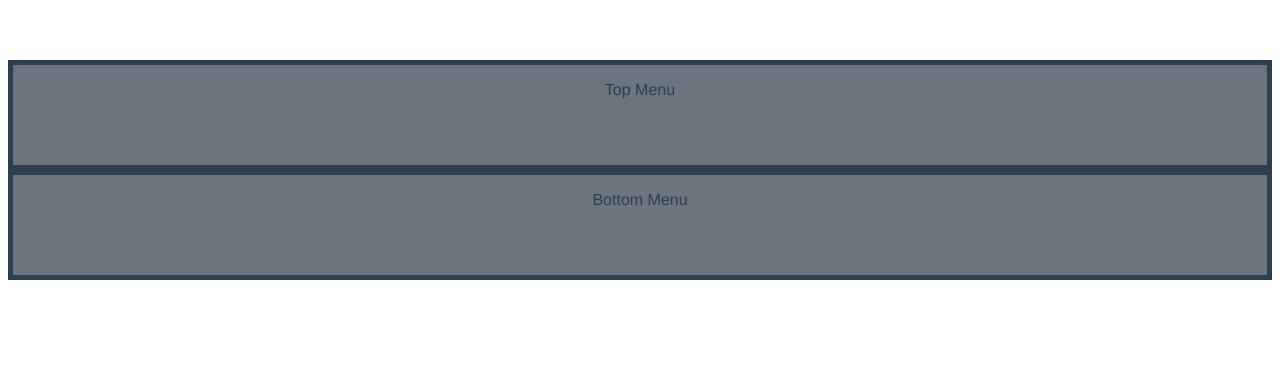
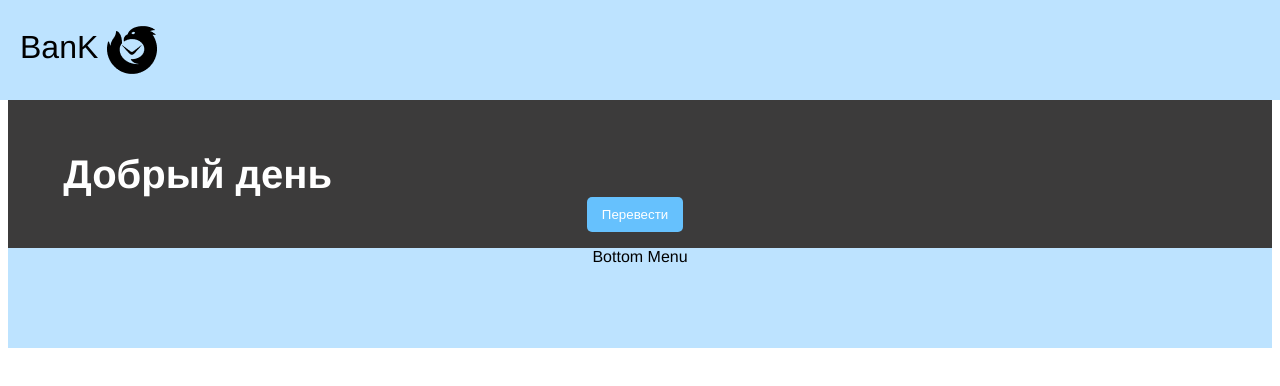
Before and after one commit to Darkness365D/Site2, a Vue app: page /dashboard in a window 1280 px wide. Shown: the top 386 px of the page. Built offline with nearby package versions, Linux system fonts and the light colour scheme; no server answers.

Commit message:
очень красиво

```diff
--- a/src/App.vue
+++ b/src/App.vue
@@ -17,7 +17,5 @@ export default {
   -webkit-font-smoothing: antialiased;
   -moz-osx-font-smoothing: grayscale;
   text-align: center;
-  color: #2c3e50;
-  margin-top: 60px;
 }
 </style>
--- a/src/components/DashBoard.vue
+++ b/src/components/DashBoard.vue
@@ -1,15 +1,40 @@
 <template>
-  <div style="background-color: aqua;">
-    <div class="top-menu">
-      <!-- Добавьте элементы верхнего меню здесь -->
-      <p>Top Menu</p>
+  <div style="background-color: #3C3B3B;">
+     <div class="top-menu">
+       <div class="name" align="left" >
+        <span>
+        BanK
+        <img src="@/assets/naz.png" align="center">
+        </span>
+      </div>
+    <nav class="menu">
+        <a href="#glavnaya">Главная</a>
+        <a href="#">Операции</a>
+        <a href="#">Платежи</a>
+    </nav>
+      <div class="user-name" v-if="user">
+        <span>
+         {{ user.name }}
+              <img src="@/assets/Frame 11.png" align="center">
+        </span>
+      </div>
+  </div>
+    <br>
+    <br>
+    <br>
+    <br>
+    <br>
+    <br>
+    <br>
+    <br>
+    <div class="text" >
+    Добрый день
     </div>
-
     <div class="card-form" v-if="user">
         <img src="@/assets/f7_money-rubl-circle-fill.png">
         <p style="padding-left: 50%;">{{ user.Balance }}</p>
     </div>
-
+    <button>Перевести</button>
     <div class="bottom-menu">
       <!-- Добавьте элементы нижнего меню здесь -->
       <p>Bottom Menu</p>
--- a/src/styles/global.css
+++ b/src/styles/global.css
@@ -1,5 +1,69 @@
+/* Обнуление отступов и границ у html и body */
+html, body {
+  margin: 0;
+  padding: 0;
+  background-color: #3C3B3B;
+}
+
+.top-menu {
+  height: 100px;
+  width: 100%; /* Ширина 100% */
+  background-color: #BDE3FF;
+  padding: 0;
+  margin: 0; /* Отменяем все внешние отступы */
+  position: fixed; /* Закрепляем меню наверху */
+  top: 0; /* Располагаем его в верхней части страницы */
+  left: 0; /* Располагаем его по левому краю */
+  z-index: 1000; /* Задаем высокий z-index, чтобы меню было выше других элементов */
+  display: flex;
+  justify-content: space-between;
+  align-items: center;
+  padding: 0 20px; /* Добавляем паддинг для удобства */
+}
+
+.menu {
+  list-style-type: none;
+  display: flex;
+  margin-right: -1000px; /* Расстояние между элементами меню */
+  text-decoration: none;
+  color: #000;
+  font-size: 23px;
+  gap: 40px;
+}
+
+.user-name {
+  display: flex;
+  align-items: center; /* Выравниваем элементы по центру по вертикали */
+  margin-right: 2%;
+  font-size: 18px;
+  color: #000;
+}
+
+.user-name img {
+  width: 55px; /* Ширина изображения пользователя */
+  height: 55px; /* Высота изображения пользователя */
+  border-radius: 50%; /* Делаем изображение круглым */
+}
+
+.name {
+  font-size: 32px;
+  color: #000;
+  display: flex; /* Делаем контейнер флексбоксом */
+  align-items: center; /* Выравниваем элементы по центру по вертикали */
+  margin-right: 100px;
+  top:50%;
+  display: flex; /* Делаем контейнер флексбоксом */
+  align-items: center; /* Выравниваем элементы по центру по вертикали */
+}
+
+body::before {
+  content: "";
+  display: inline-block;
+  height: 100px; /* Высота равна высоте меню */
+}
+
 h1 {
-    color: blue;
+  color: #ffffff;
 }
 
 .registration-form {
@@ -9,48 +73,40 @@ h1 {
   border: 1px solid #ccc;
   border-radius: 5px;
   background-color: #f9f9f9;
+
 }
 
-
-
 .card-form {
-  margin-top: 15%;
-  margin-left: 13%;
+  margin-top: 3%;
+  margin-left: 9%;
   width: 300px;
   height: 150px;
-  border: 5px solid;
-  border-radius: 15px;
+  border: 1px solid;
+  border-radius: 10px;
+  border-color: #f9f9f9;
   display: flex;
   align-items: flex-start; /* Содержимое контейнера сверху */
   gap: 0px; /* Расстояние между полями */
   padding-left: 10px;
   padding-top: 10px; /* Отступ сверху */
+  color: #ffffff;
 }
 
-.bottom-menu{
+.bottom-menu {
   height: 100px;
   width: auto;
-  background-color: #6c757d;
-  border: 5px solid;
-  margin-bottom: 0;
+  background-color: #BDE3FF;
+  margin: 0;
+  position: relative;
 }
 
-.top-menu{
-  height: 100px;
-  width: auto;
-  background-color: #6c757d;
-  border: 5px solid;
-  margin-top: 0;
-  padding-bottom: 0%;
-}
-
-.login-form{
+.login-form {
   max-width: 400px;
   margin: 0 auto;
   padding: 20px;
-    border: 1px solid #ccc;
+  border: 1px solid #ffffff;
   border-radius: 5px;
-    background-color: #f9f9f9;
+  background-color: #3C3B3B;
 }
 
 .form-group {
@@ -71,7 +127,7 @@ h1 {
 button {
   padding: 10px 15px;
   margin-right: 10px;
-    background-color: #007BFF;
+  background-color: #66c1fd;
   color: white;
   border: none;
   border-radius: 5px;
@@ -79,12 +135,26 @@ h1 {
 }
 
 button[type="button"] {
-    background-color: #6c757d;
+  background-color: #25b9fd;
 }
 
 button:hover {
   opacity: 0.8;
 }
+
 .error {
   color: red;
 }
+
+.text {
+  font-size: 40px;
+  color:#ffffff;
+  margin-left: -70%;
+  font-weight: bold;
+}
+
+.bottonP {
+  margin-right: 0%;
+  color:#ffffff;
+
+}
```
Also changed, not shown: src/assets/Frame 11.png (added), src/assets/naz.png (added). Lines whose indentation alone changed are shown as unchanged.
